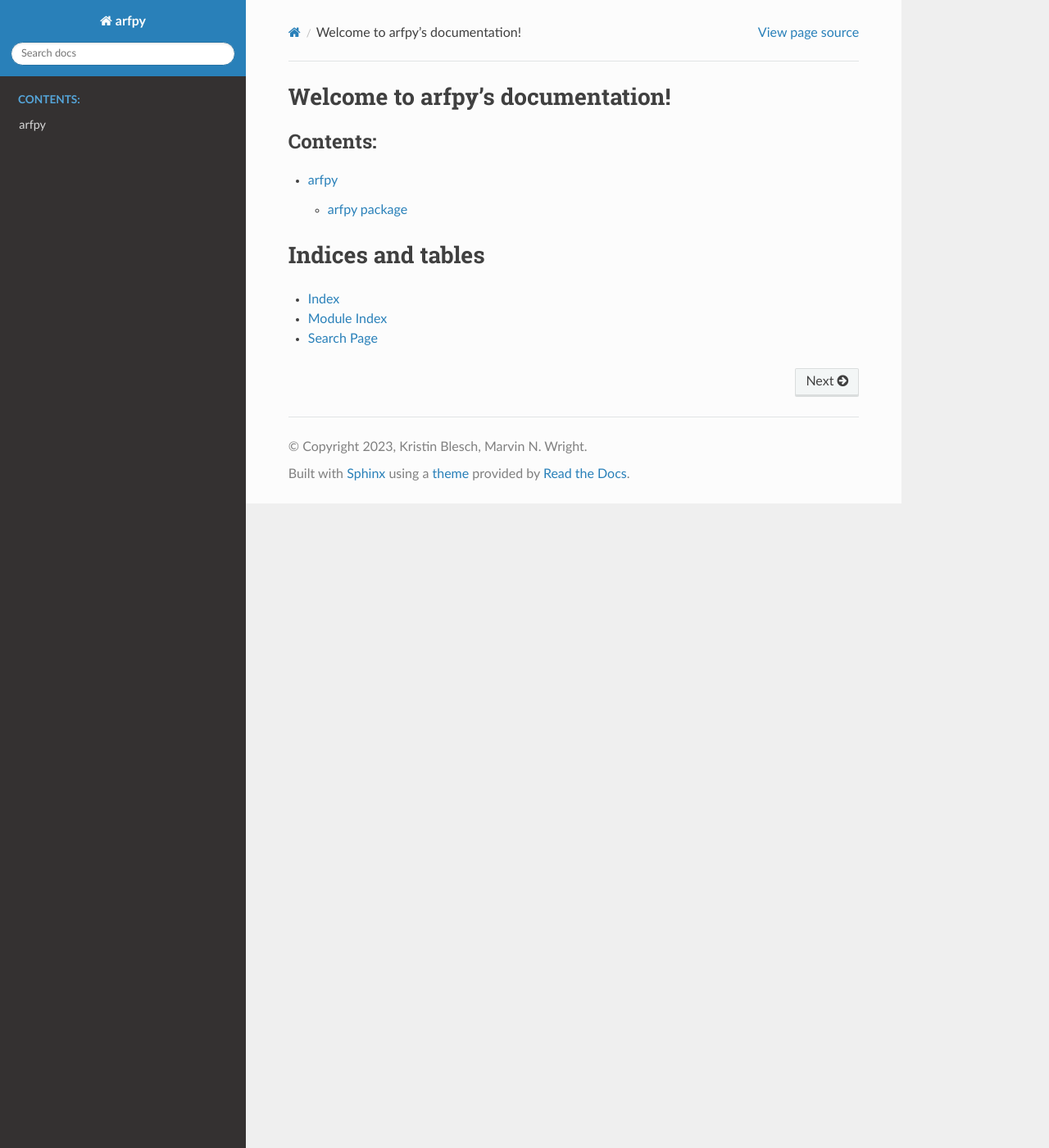
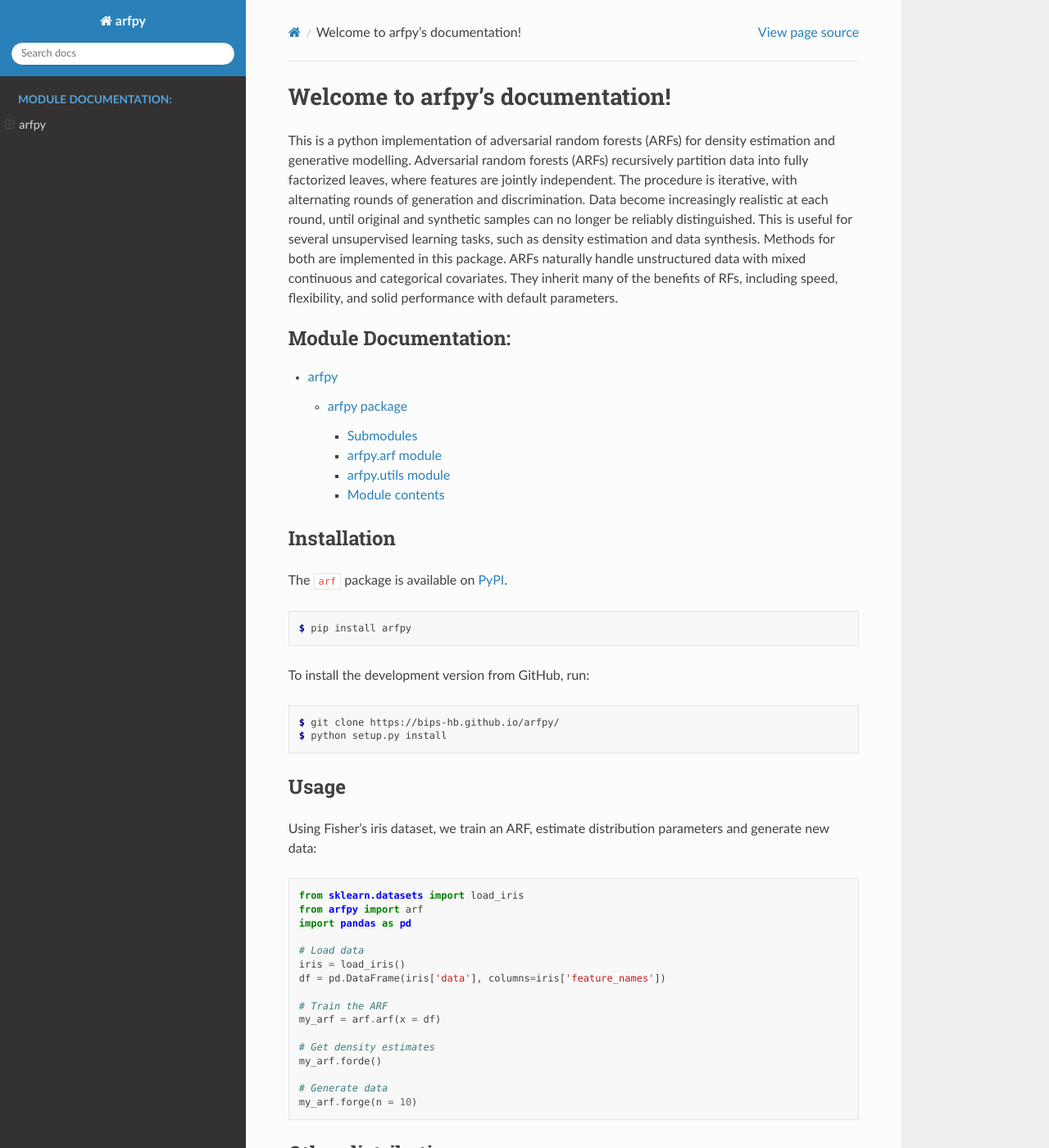
Before and after one commit to bips-hb/arfpy, a Sphinx documentation site: the page built from docs/index.rst, in a window 1280 px wide and 1400 px high. Shown: the whole window at 82% size. Built offline with Sphinx 7.4.7 and the Read the Docs theme 2.0.0, drawn with Linux system fonts in a browser that asks for light colours; some of the changed text lies outside the part shown.

Commit message:
update docs

```diff
--- a/docs/conf.py
+++ b/docs/conf.py
@@ -17,18 +17,22 @@ sys.path.insert(0, os.path.abspath('..'))
 # https://www.sphinx-doc.org/en/master/usage/configuration.html#project-information
 
 project = 'arfpy'
-copyright = '2023, Kristin Blesch, Marvin N. Wright'
-author = 'Kristin Blesch, Marvin N. Wright'
+copyright = '2023, Kristin Blesch'
+author = 'Kristin Blesch'
 release = '0.1.0'
+
+
 
 # -- General configuration ---------------------------------------------------
 # https://www.sphinx-doc.org/en/master/usage/configuration.html#general-configuration
 
 extensions = [
+    "myst_parser",
     'sphinx.ext.autodoc',
     'sphinx.ext.viewcode',
     'sphinx.ext.napoleon']
 
+source_suffix = ['.rst', '.md']
 templates_path = ['_templates']
 exclude_patterns = ['_build', 'Thumbs.db', '.DS_Store']
 
@@ -39,3 +43,9 @@ exclude_patterns = ['_build', 'Thumbs.db', '.DS_Store']
 
 html_theme = 'sphinx_rtd_theme'
 html_static_path = ['_static']
+
+html_theme_options = {
+    'navigation_depth': -1,
+    'includehidden': True,
+    'collapse_navigation': False
+}
--- a/docs/index.rst
+++ b/docs/index.rst
@@ -6,11 +6,81 @@
 Welcome to arfpy's documentation!
 =================================
 
+This is a python implementation of adversarial random forests (ARFs) for density estimation and generative modelling. Adversarial random forests (ARFs) recursively partition data into fully factorized leaves, where features are jointly independent. The procedure is iterative, with alternating rounds of generation and discrimination. Data become increasingly realistic at each round, until original and synthetic samples can no longer be reliably distinguished. This is useful for several unsupervised learning tasks, such as density estimation and data synthesis. Methods for both are implemented in this package. ARFs naturally handle unstructured data with mixed continuous and categorical covariates. They inherit many of the benefits of RFs, including speed, flexibility, and solid performance with default parameters.
+
+
 .. toctree::
-   :maxdepth: 2
-   :caption: Contents:
+   :maxdepth: 3
+   :caption: Module Documentation:
 
    modules
+
+
+
+Installation
+------------------
+
+The ``arf`` package is available on `PyPI`_.
+
+
+.. _PyPI:  https://pypi.org/
+
+.. highlight:: console
+
+::
+
+   $ pip install arfpy
+
+To install the development version from GitHub, run:
+
+::
+
+   $ git clone https://bips-hb.github.io/arfpy/
+   $ python setup.py install
+
+
+Usage
+------------------
+Using Fisher's iris dataset, we train an ARF, estimate distribution parameters and generate new data:
+
+.. highlight:: python
+
+::
+
+   from sklearn.datasets import load_iris
+   from arfpy import arf
+   import pandas as pd
+
+   # Load data
+   iris = load_iris()
+   df = pd.DataFrame(iris['data'], columns=iris['feature_names'])
+
+   # Train the ARF
+   my_arf = arf.arf(x = df)
+
+   # Get density estimates
+   my_arf.forde()
+
+   # Generate data
+   my_arf.forge(n = 10)
+
+
+Other distributions
+--------------------
+
+An R implementation of ARF is available on `CRAN`_.
+
+.. _CRAN:  https://cran.r-project.org/web/packages/arf/index.html
+
+The development version of this package is on `GitHub`_.
+
+.. _GitHub: https://github.com/bips-hb/arfpy/
+
+References
+------------------
+
+Watson, D. S., Blesch, K., Kapar, J. & Wright, M. N. (2022). Adversarial random forests for density estimation and generative modeling. To appear in *Proceedings of the 26th International Conference on Artificial Intelligence and Statistics*. Preprint: https://arxiv.org/abs/2205.09435.
+
 
 Indices and tables
 ==================
```
Also changed, not shown: 1 other file.
